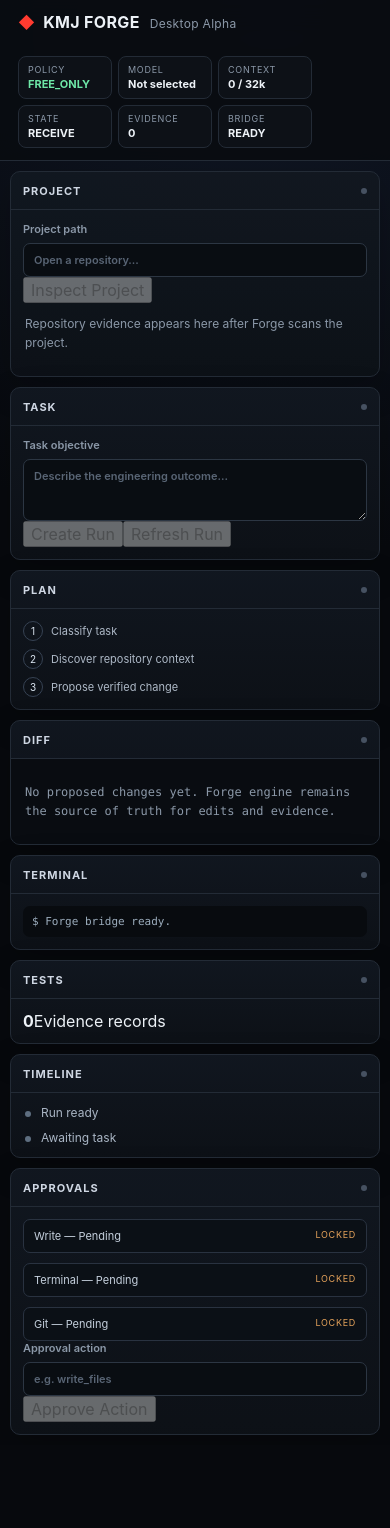
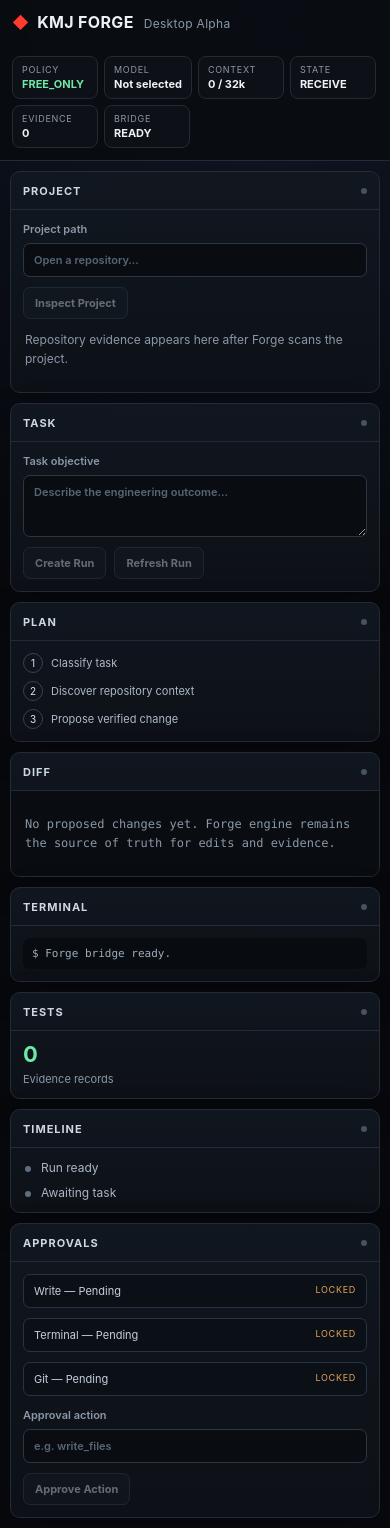
Before and after one commit to kmjtechno/kmj-forge, a React (Vite) app in the folder desktop/: page / in a window 390 px wide. Before the commit the page ends 1445 px from the top, so only its background shows below. Built offline with nearby package versions, Linux system fonts and the light colour scheme.

Commit message:
style: polish interactive Desktop Alpha controls

```diff
--- a/desktop/src/styles.css
+++ b/desktop/src/styles.css
@@ -10,12 +10,17 @@
   --text: #edf2f7;
   --accent: #ff3b30;
   --good: #6ee7a7;
+  --warn: #e6a35b;
 }
 
 * { box-sizing: border-box; }
 html, body, #root { min-height: 100%; margin: 0; }
 body { min-width: 320px; min-height: 100vh; background: radial-gradient(circle at 70% 0%, #111827 0, #07090d 38%); }
 button, input, textarea { font: inherit; }
+button { border: 1px solid #394657; border-radius: 7px; background: #151d27; color: #edf2f7; padding: 8px 11px; cursor: pointer; font-size: 11px; font-weight: 700; transition: border-color .15s ease, background .15s ease, transform .15s ease, opacity .15s ease; }
+button:hover:not(:disabled) { border-color: #65758b; background: #1a2531; transform: translateY(-1px); }
+button:focus-visible { outline: 2px solid rgba(255,59,48,.55); outline-offset: 2px; }
+button:disabled { opacity: .4; cursor: not-allowed; transform: none; }
 
 .forge-app { min-height: 100vh; display: flex; flex-direction: column; }
 .topbar { min-height: 70px; display: flex; gap: 24px; align-items: center; justify-content: space-between; padding: 12px 18px; border-bottom: 1px solid var(--line); background: rgba(9, 12, 17, .92); backdrop-filter: blur(16px); }
@@ -27,8 +32,10 @@ button, input, textarea { font: inherit; }
 .agent-status { display: flex; flex-wrap: wrap; justify-content: flex-end; gap: 6px; }
 .agent-status > span { min-width: 94px; padding: 7px 9px; border: 1px solid var(--line); border-radius: 8px; background: var(--surface); display: grid; gap: 2px; }
 .agent-status small { color: var(--muted); text-transform: uppercase; font-size: 9px; letter-spacing: .08em; }
-.agent-status strong { font-size: 11px; font-weight: 650; }
+.agent-status strong { font-size: 11px; font-weight: 650; overflow-wrap: anywhere; }
 .agent-status span:first-child strong { color: var(--good); }
+
+.error-banner { margin: 10px 10px 0; padding: 9px 12px; border: 1px solid rgba(255,59,48,.45); border-radius: 8px; background: rgba(255,59,48,.08); color: #ffc3bf; font-size: 12px; line-height: 1.45; }
 
 .workspace-grid { flex: 1; display: grid; grid-template-columns: minmax(220px, 260px) minmax(500px, 1fr) minmax(230px, 300px); gap: 10px; padding: 10px; min-height: 0; }
 .left-rail, .right-rail, .center-stack { display: grid; gap: 10px; min-height: 0; }
@@ -46,18 +53,32 @@ button, input, textarea { font: inherit; }
 .field input, .field textarea { width: 100%; border: 1px solid #2c3643; border-radius: 7px; outline: none; background: #090d12; color: var(--text); padding: 9px 10px; resize: vertical; transition: border-color .15s ease, box-shadow .15s ease; }
 .field input:focus, .field textarea:focus { border-color: #69788b; box-shadow: 0 0 0 2px rgba(105,120,139,.15); }
 .field input::placeholder, .field textarea::placeholder { color: #596575; }
+.panel-actions { display: flex; gap: 8px; margin-top: 10px; flex-wrap: wrap; }
 .empty-state { color: var(--muted); font-size: 12px; line-height: 1.55; padding: 12px 2px; }
 .code, .terminal { font-family: "SFMono-Regular", Consolas, "Liberation Mono", monospace; }
 .terminal { height: 100%; padding: 9px; border-radius: 7px; background: #080b0f; color: #9cadbd; font-size: 11px; }
+
+.project-summary { display: grid; gap: 7px; margin-top: 12px; padding: 10px; border: 1px solid #293240; border-radius: 8px; background: #0a0f15; color: #aeb9c7; font-size: 11px; }
+.project-summary > strong { color: var(--text); }
+.file-list { list-style: none; margin: 3px 0 0; padding: 8px 0 0; border-top: 1px solid #202936; display: grid; gap: 5px; }
+.file-list li { color: #a9b8c9; overflow-wrap: anywhere; }
+.run-summary { display: grid; grid-template-columns: auto minmax(0, 1fr); gap: 5px 9px; margin-top: 10px; padding: 9px 10px; border: 1px solid #293240; border-radius: 8px; background: #0a0f15; color: var(--muted); font-size: 10px; }
+.run-summary strong { color: #dce6f1; overflow-wrap: anywhere; }
+.verification-summary { display: grid; gap: 7px; color: var(--muted); font-size: 11px; }
+.verification-summary > strong { color: var(--good); font-size: 22px; line-height: 1; }
+.verification-summary code { display: block; padding: 6px 8px; border: 1px solid #27313e; border-radius: 6px; background: #090d12; color: #a9b8c9; overflow-wrap: anywhere; }
 
 .step-list { list-style: none; margin: 0; padding: 0; display: grid; grid-template-columns: repeat(3, 1fr); gap: 8px; }
 .step-list li { min-width: 0; display: flex; align-items: center; gap: 8px; color: #aeb9c7; font-size: 11px; }
 .step-list li span { width: 20px; height: 20px; flex: 0 0 20px; border-radius: 50%; display: grid; place-items: center; border: 1px solid #364253; color: #dbe5f0; font-size: 10px; }
 .timeline, .approval-list { list-style: none; margin: 0; padding: 0; display: grid; gap: 10px; }
-.timeline li { position: relative; padding: 0 0 0 18px; color: #aab6c5; font-size: 12px; }
+.timeline li { position: relative; padding: 0 0 0 18px; color: #aab6c5; font-size: 12px; overflow-wrap: anywhere; }
 .timeline li::before { content: ""; position: absolute; left: 2px; top: 6px; width: 6px; height: 6px; border-radius: 50%; background: #5e6e80; }
-.approval-list li { display: flex; justify-content: space-between; padding: 9px 10px; border: 1px solid #293240; border-radius: 7px; background: #0b1016; color: #c5d0dd; font-size: 11px; }
-.approval-list li::after { content: "LOCKED"; color: #e6a35b; font-size: 9px; letter-spacing: .08em; }
+.approval-list li { display: flex; gap: 8px; justify-content: space-between; padding: 9px 10px; border: 1px solid #293240; border-radius: 7px; background: #0b1016; color: #c5d0dd; font-size: 11px; overflow-wrap: anywhere; }
+.approval-list li::after { content: "LOCKED"; flex: 0 0 auto; color: var(--warn); font-size: 9px; letter-spacing: .08em; }
+.approval-list li.approved { border-color: rgba(110,231,167,.3); background: rgba(110,231,167,.06); }
+.approval-list li.approved::after { content: "APPROVED"; color: var(--good); }
+.approval-field { margin-top: 12px; }
 .diff-panel .panel-body { background: #090c11; }
 
 @media (max-width: 1050px) {
@@ -72,4 +93,6 @@ button, input, textarea { font: inherit; }
   .left-rail, .right-rail { grid-column: auto; }
   .center-stack { grid-template-rows: auto; }
   .step-list { grid-template-columns: 1fr; }
+  .topbar { padding: 12px; }
+  .agent-status > span { min-width: 86px; }
 }
```
